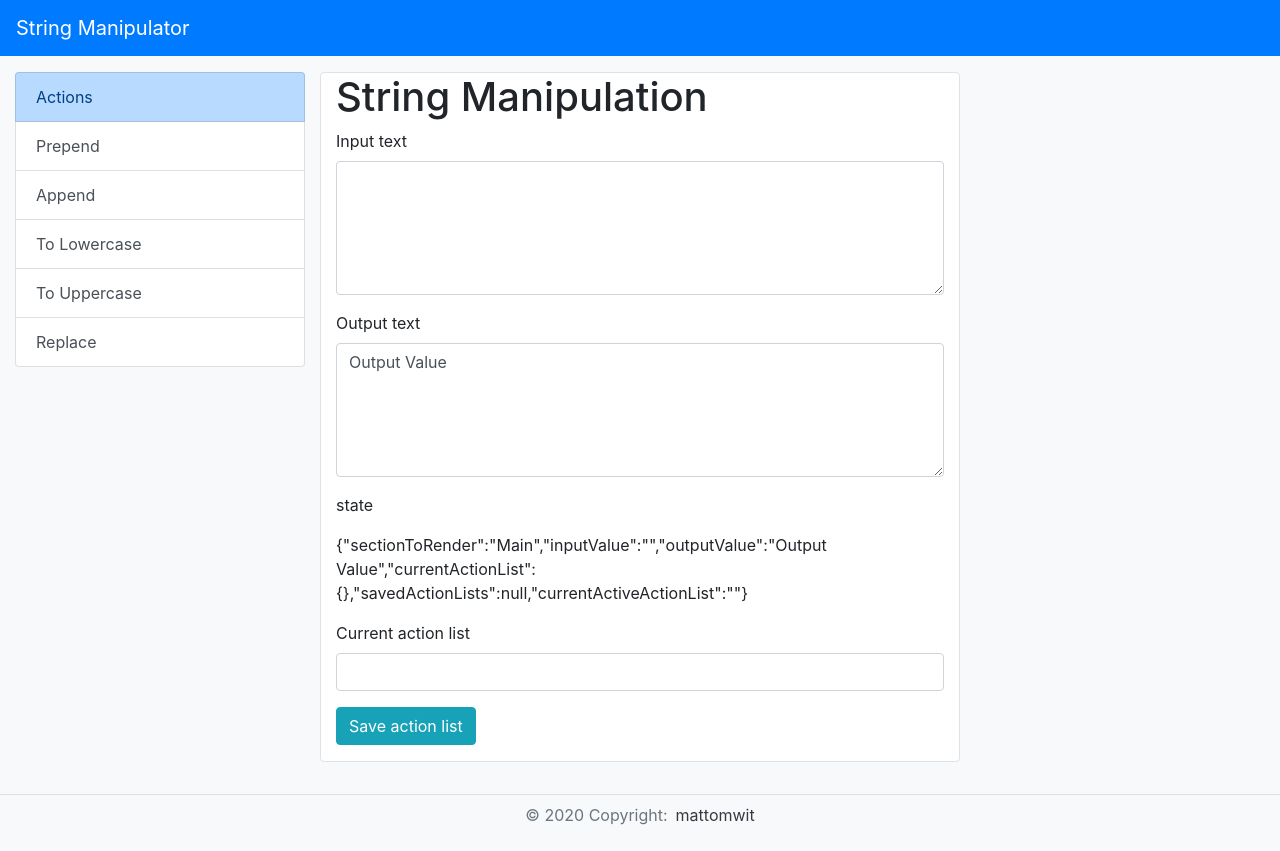
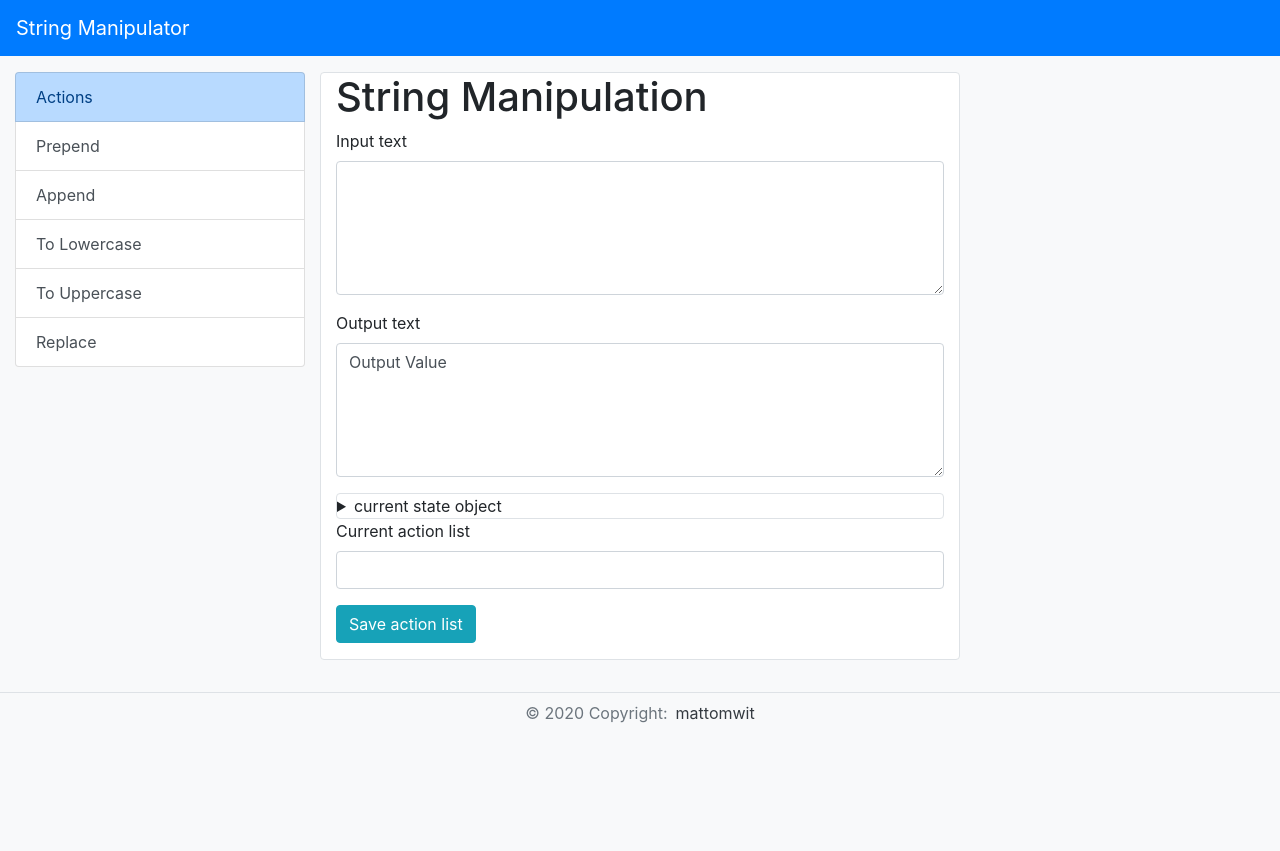
Before and after one commit to mattomwit/string-manipulator, a React (Create React App) app: page / in a window 1280 px wide. After the commit the page ends 800 px from the top, so only its background shows below. Built offline with nearby package versions, Linux system fonts and the light colour scheme.

Commit message:
Selecting saved list to load now applied the effects of the list

```diff
--- a/src/App.js
+++ b/src/App.js
@@ -102,7 +102,7 @@ class App extends React.Component{
     this.setState({
       currentActionList : Object.assign({}, this.state.savedActionLists[actionListName].currentActionList),
       currentActiveActionList : actionListName
-    });
+    },()=>this.updateOutputString(this.state.inputValue));
   }
 
   updateOutputString(inputValue){
@@ -169,8 +169,14 @@ class App extends React.Component{
         <div className="col-12 col-md-6 mb-3 border rounded bg-white">
           {renderComponent}
           {this.renderReturnBtn(this.state.sectionToRender)}
-          <p>state</p>
-          <p id="itemID">{JSON.stringify(this.state)}</p>
+          <details className="border rounded">
+            <summary>current state object</summary>
+            <pre>
+              <code>
+              {JSON.stringify(this.state,null, '\t')}
+              </code>
+            </pre>
+          </details>
 
           <div className="form-group">
             <label htmlFor="current-action-list">Current action list</label>
```
